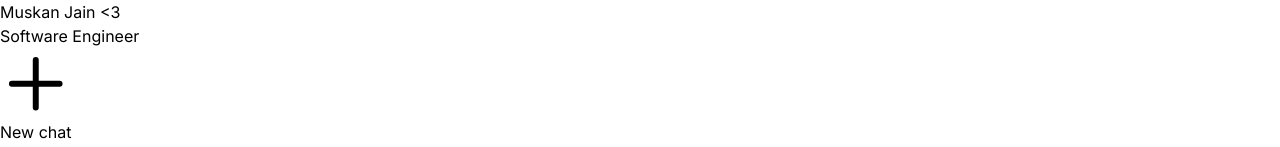
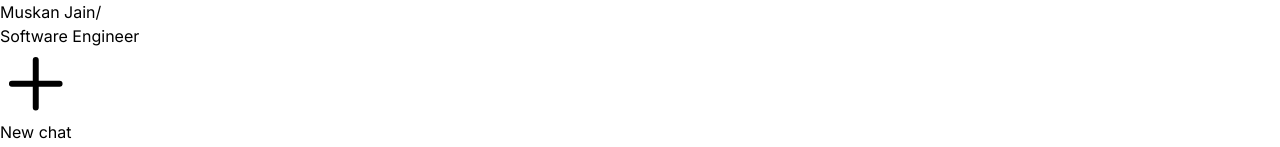
Before and after one commit to 13muskanjain/13muskanjain.github.io, a React (Vite) app: page / in a window 1280 px wide. Shown: the top 147 px of the page. Built offline with nearby package versions, Linux system fonts and the light colour scheme.

Commit message:
rotating slash

```diff
--- a/src/components/chat/Sidebar.tsx
+++ b/src/components/chat/Sidebar.tsx
@@ -23,8 +23,14 @@ const Sidebar: React.FC<SidebarProps> = ({ onSectionClick, onNewChat, activeSect
     <div className="w-64 bg-[#0F0F0F] border-r border-white/10 flex flex-col h-screen">
       {/* Header */}
       <div className="p-6 border-b border-white/10">
-        <h1 className="text-lg font-semibold text-white tracking-tight">
-          Muskan Jain <span className="text-pink-400">&lt;3</span>
+        <h1 className="text-lg font-semibold text-white tracking-tight flex items-center gap-2">
+          Muskan Jain
+          <span
+            className="inline-block text-transparent bg-clip-text bg-gradient-to-r from-purple-500 via-indigo-500 to-blue-500 animate-spin"
+            style={{ animationDuration: '3s' }}
+          >
+            /
+          </span>
         </h1>
         <p className="text-sm text-gray-400 mt-1">Software Engineer</p>
       </div>
```
